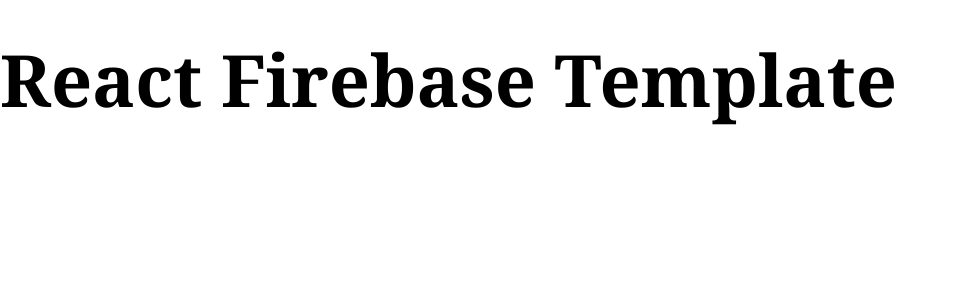
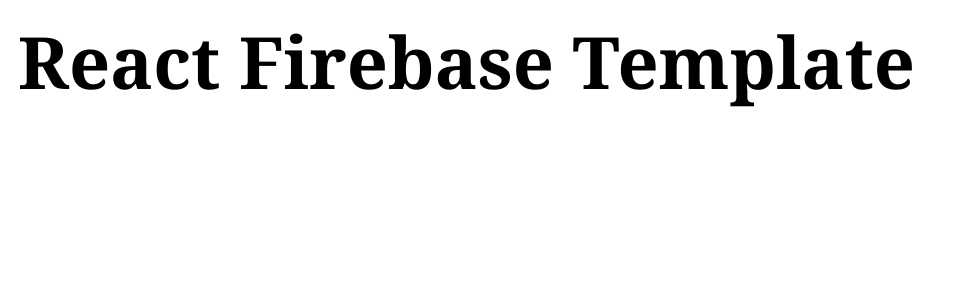
Before and after one commit to Flyingfool95/react-firebase-template, a React (Vite) app: page / in a window 1280 px wide. Shown: the top 300 px of the page, without its empty margins (0-973 px from the left). Built offline with nearby package versions, Linux system fonts and the light colour scheme.

Commit message:
Updating modern-normalize + global.css

```diff
--- a/src/styling/global.css
+++ b/src/styling/global.css
@@ -1,3 +1,7 @@
+body{
+    padding: var(--size-6);
+}
+
 h1,
 h2,
 h3,
--- a/src/styling/modern-normalize.css
+++ b/src/styling/modern-normalize.css
@@ -205,7 +205,7 @@ h3,
 h4,
 h5,
 h6 {
-    margin: 0.5em 0;
+    margin: 0;
 }
 
 p,
```
